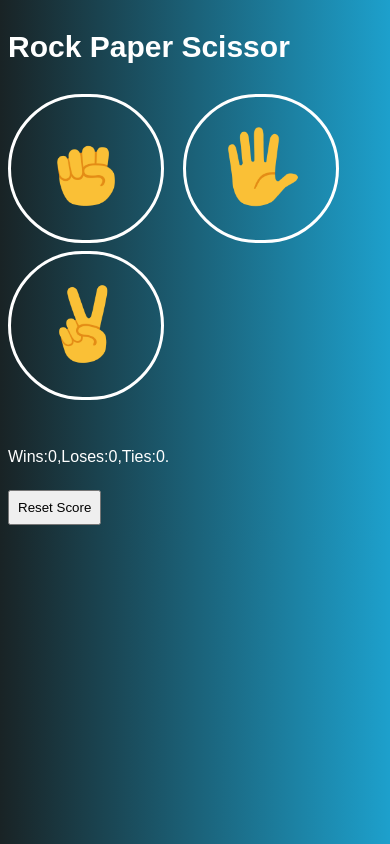
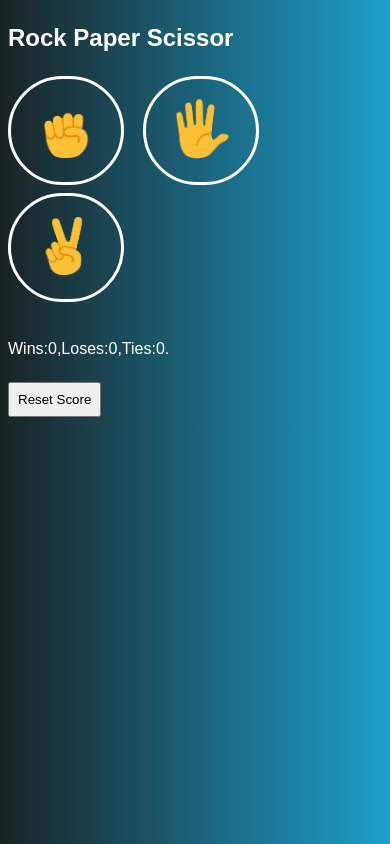
Before and after one commit to prakash-2118/Rock-Paper-Scissor, a plain HTML site: page index.html in a window 390 px wide. Drawn offline with Linux system fonts and the light colour scheme.

Commit message:
styles.css

```diff
--- a/styles.css
+++ b/styles.css
@@ -33,3 +33,18 @@ body {
   .both-icons {
     height: 50px;
   }
+@media (max-width: 600px) {
+  .title {
+    font-size: 24px; /* Adjust title size for smaller screens */
+  }
+  .move-button {
+    padding: 20px 25px; /* Adjust button padding for smaller screens */
+  }
+  .move-icon {
+    height: 60px; /* Adjust icon size for smaller screens */
+    width: 60px;
+  }
+  .result {
+    font-size: 30px; /* Adjust result font size for smaller screens */
+  }
+}
```
